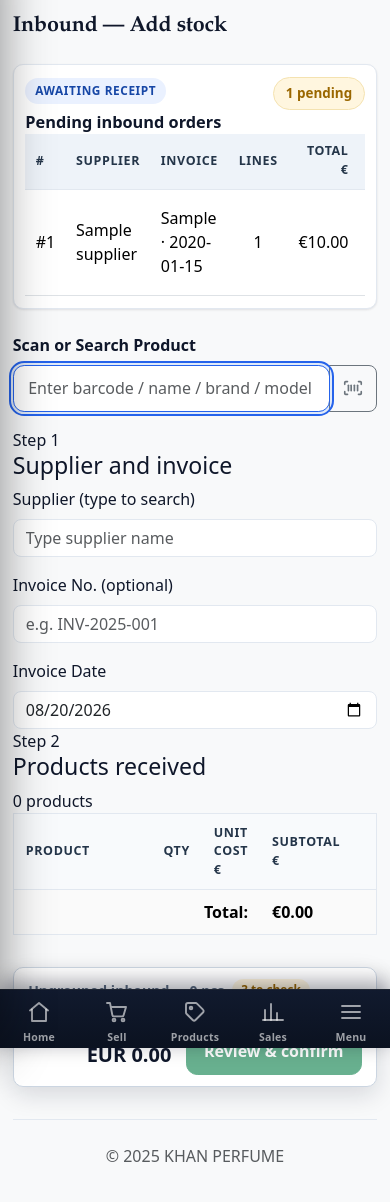
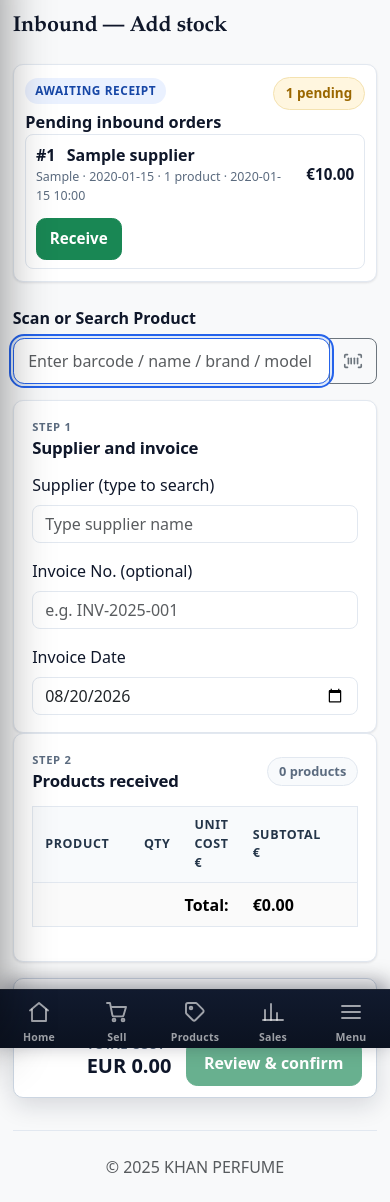
Before and after one commit to mrui0516/InventoryApp, a Django app: page /inbound/ in a window 390 px wide. Shown: the part 50-1252 px from the top of the page. Before the commit the page ends 1212 px from the top, so only its background shows below. Run offline with Django 5.2, Linux system fonts and the light colour scheme; a user stored in the database is signed in; data comes from the database, SQL or seed files in the repository; tables that the repository leaves empty hold one stand-in row (values such as "Sample post"); grey boxes marked "Sample" are stand-in pictures; lists and menus that the app fills with data are empty; some libraries are stand-ins or nearby versions.

Commit message:
fix: inbound panels had no surface; denser receive dialog and Today page
- Bug: inbound's panels were invisible against the page. .operation-card (and
  its head/title/kicker plus .summary-badge) existed only inside outbound.html's
  inline <style>, so inbound used the same class names with no background,
  border or shadow at all. Promoted them into app.css so both operation pages
  share one definition and inbound now matches outbound's surface treatment.
- Awaiting receipt: the wide scrolling table becomes compact cards (number,
  supplier, invoice, product count, created, total, Receive).
- Receive dialog: made scrollable so Confirm receipt is always reachable, and
  tightened - three-up header fields with small caps labels, denser line rows
  and 34px thumbnails - so it fits without scrolling in the common case.
- Today page: removed the payment doughnut, which also drops the Chart.js CDN
  request, and moved Payment mix directly beneath the sales/orders card. KPI
  cards compacted: filler sub-lines ('Today', 'Per order', 'Admin only',
  'Units across all orders') removed and the strip goes two-up on phones.
257 pass. app.css changed - collectstatic needed on deploy.

Co-Authored-By: Claude Opus 4.8 <noreply@anthropic.com>

```diff
--- a/stock/static/css/app.css
+++ b/stock/static/css/app.css
@@ -403,6 +403,33 @@ footer{ border-top:1px solid var(--app-border); margin-top:2rem; }
 .stock-pill.zero{ background:#fef2f2; color:#b42318; border-color:#fecaca; }
 .metric-pill{ background:var(--accent-soft); color:var(--app-accent-ink); }
 
+/* --- operation pages (inbound / outbound) ---
+   These lived only inside outbound.html, so inbound used the same class names
+   with no surface at all and its panels blended into the page background. */
+.operation-card{
+  background:var(--app-surface);
+  border:1px solid var(--app-border);
+  border-radius:var(--app-radius);
+  box-shadow:var(--app-shadow);
+  padding:1.1rem 1.15rem;
+  min-width:0;
+}
+.operation-card .table-responsive{ overflow-x:auto; }
+.operation-card-head{
+  display:flex; justify-content:space-between; gap:1rem;
+  align-items:center; flex-wrap:wrap; margin-bottom:.9rem;
+}
+.operation-title{ margin:0; color:var(--app-text); font-size:1.05rem; font-weight:700; letter-spacing:-.01em; }
+.operation-kicker{
+  display:block; color:var(--app-muted); font-size:.7rem; font-weight:800;
+  letter-spacing:.06em; text-transform:uppercase; margin-bottom:.15rem;
+}
+.summary-badge{
+  display:inline-flex; align-items:center; padding:.24rem .66rem; border-radius:999px;
+  background:var(--app-surface-2); border:1px solid var(--app-border);
+  color:var(--app-muted); font-size:.8rem; font-weight:700; font-variant-numeric:tabular-nums;
+}
+
 /* --- tables --- */
 .table-wrap{ overflow:auto; border:1px solid var(--border); border-radius:var(--app-radius-sm); background:#fff; }
 .table thead th{ font-size:.78rem; font-weight:800; letter-spacing:.05em; text-transform:uppercase; color:#243549; background:#eef3f9; border-bottom:1px solid var(--border); }
--- a/stock/templates/stock/inbound.html
+++ b/stock/templates/stock/inbound.html
@@ -17,41 +17,30 @@
     </div>
     <span class="note-pill warn">{{ pending_reviews|length }} pending</span>
   </div>
-  <div class="table-responsive">
-    <table class="table align-middle mb-0">
-      <thead class="table-light">
-        <tr>
-          <th>#</th>
-          <th>Supplier</th>
-          <th>Invoice</th>
-          <th class="text-center">Lines</th>
-          <th class="text-end">Total &euro;</th>
-          <th>Created</th>
-          <th class="text-end">Action</th>
-        </tr>
-      </thead>
-      <tbody>
-        {% for pr in pending_reviews %}
-          <tr>
-            <td>#{{ pr.order.id }}</td>
-            <td>{{ pr.order.supplier.name }}</td>
-            <td>{{ pr.order.invoice_no|default:"—" }}{% if pr.order.invoice_date %} · {{ pr.order.invoice_date|date:"Y-m-d" }}{% endif %}</td>
-            <td class="text-center">{{ pr.lines|length }}</td>
-            <td class="text-end">&euro;{{ pr.order.total_amount|floatformat:2 }}</td>
-            <td>{{ pr.order.created_at|date:"Y-m-d H:i" }}</td>
-            <td class="text-end">
-              <button type="button" class="btn btn-sm btn-success" data-bs-toggle="modal" data-bs-target="#receive-modal-{{ pr.order.id }}">Review &amp; Receive</button>
-            </td>
-          </tr>
-        {% endfor %}
-      </tbody>
-    </table>
+  <div class="pend-list">
+    {% for pr in pending_reviews %}
+      <article class="pend-card">
+        <div class="pend-main">
+          <div class="pend-top">
+            <span class="pend-no">#{{ pr.order.id }}</span>
+            <span class="pend-supplier">{{ pr.order.supplier.name }}</span>
+          </div>
+          <div class="pend-meta">
+            {{ pr.order.invoice_no|default:"No invoice" }}{% if pr.order.invoice_date %} · {{ pr.order.invoice_date|date:"Y-m-d" }}{% endif %}
+            · {{ pr.lines|length }} product{{ pr.lines|length|pluralize }}
+            · {{ pr.order.created_at|date:"Y-m-d H:i" }}
+          </div>
+        </div>
+        <div class="pend-fig">&euro;{{ pr.order.total_amount|floatformat:2 }}</div>
+        <button type="button" class="btn btn-sm btn-success" data-bs-toggle="modal" data-bs-target="#receive-modal-{{ pr.order.id }}">Receive</button>
+      </article>
+    {% endfor %}
   </div>
 </div>
 
 {% for pr in pending_reviews %}
   <div class="modal fade" id="receive-modal-{{ pr.order.id }}" tabindex="-1" aria-hidden="true">
-    <div class="modal-dialog modal-dialog-centered modal-lg">
+    <div class="modal-dialog modal-dialog-centered modal-lg modal-dialog-scrollable">
       <form method="post" action="{% url 'inbound_receive' pr.order.id %}" class="modal-content">
         {% csrf_token %}
         {{ pr.form.supplier }}
@@ -60,35 +49,35 @@
           <button type="button" class="btn-close" data-bs-dismiss="modal" aria-label="Close"></button>
         </div>
         <div class="modal-body">
-          <div class="row g-2 mb-3">
-            <div class="col-md-5 position-relative">
-              <label class="form-label">Supplier</label>
-              <input type="text" class="form-control js-supplier-search" value="{{ pr.order.supplier.name }}" autocomplete="off">
+          <div class="rcv-fields">
+            <div class="position-relative">
+              <label class="rcv-label">Supplier</label>
+              <input type="text" class="form-control form-control-sm js-supplier-search" value="{{ pr.order.supplier.name }}" autocomplete="off">
               <div class="list-group position-absolute w-100 shadow-sm d-none js-supplier-suggestions" style="z-index:1080;"></div>
             </div>
-            <div class="col-md-3">
-              <label class="form-label">Invoice No.</label>
+            <div>
+              <label class="rcv-label">Invoice No.</label>
               {{ pr.form.invoice_no }}
             </div>
-            <div class="col-md-4">
-              <label class="form-label">Invoice Date</label>
+            <div>
+              <label class="rcv-label">Invoice Date</label>
               {{ pr.form.invoice_date }}
             </div>
-            <div class="col-12">
-              <label class="form-label">Note (optional)</label>
+            <div class="rcv-note">
+              <label class="rcv-label">Note</label>
               {{ pr.form.note }}
             </div>
           </div>
 
           {{ pr.formset.management_form }}
           <div class="table-responsive">
-            <table class="table align-middle mb-0">
+            <table class="table table-sm align-middle mb-0 rcv-table">
               <thead class="table-light">
                 <tr>
                   <th>Product</th>
-                  <th class="text-center" style="width:92px">Qty</th>
-                  <th class="text-end" style="width:130px">Unit Cost &euro;</th>
-                  <th class="text-center" style="width:64px">Remove</th>
+                  <th class="text-center" style="width:82px">Qty</th>
+                  <th class="text-end" style="width:118px">Cost &euro;</th>
+                  <th class="text-center" style="width:56px">Del</th>
                 </tr>
               </thead>
               <tbody>
@@ -100,7 +89,7 @@
                         {% if line.item.image_url %}
                           <div class="cart-product-thumb-wrap"><img src="{{ line.item.image_url }}" class="cart-product-thumb" alt=""></div>
                         {% else %}
-                          <div class="cart-product-thumb-empty">No image</div>
+                          <div class="cart-product-thumb-empty">&mdash;</div>
                         {% endif %}
                         <div class="cart-product-main">
                           <div class="fw-semibold">{{ line.item.display_name }}</div>
@@ -378,6 +367,36 @@
   .cam-zoom .form-range{ flex:1 1 auto; }
   #camera-torch.active{ background:var(--app-accent-soft); border-color:var(--app-accent); color:var(--app-accent-ink); }
   .scan-cam-btn{ flex:0 0 auto; display:inline-flex; align-items:center; justify-content:center; min-width:48px; }
+  /* Awaiting receipt: compact cards instead of a wide scrolling table */
+  .pend-list{ display:grid; gap:.5rem; }
+  .pend-card{
+    display:flex; align-items:center; gap:.75rem; flex-wrap:wrap;
+    padding:.55rem .7rem; border:1px solid var(--app-border);
+    border-radius:var(--app-radius-sm); background:var(--app-surface);
+  }
+  .pend-main{ flex:1 1 14rem; min-width:0; }
+  .pend-no{ font-weight:800; color:var(--app-text); }
+  .pend-supplier{ margin-left:.45rem; font-weight:700; color:var(--app-text); }
+  .pend-meta{ color:var(--app-muted); font-size:.78rem; margin-top:.1rem; }
+  .pend-fig{ font-weight:800; color:var(--app-text); font-variant-numeric:tabular-nums; margin-left:auto; }
+  /* Receive dialog: dense enough to fit without hunting for the buttons */
+  .rcv-fields{ display:grid; grid-template-columns:minmax(0,2fr) minmax(0,1fr) minmax(0,1fr); gap:.5rem; margin-bottom:.75rem; }
+  .rcv-note{ grid-column:1 / -1; }
+  .rcv-label{ display:block; font-size:.68rem; font-weight:800; letter-spacing:.05em; text-transform:uppercase; color:var(--app-muted); margin-bottom:.15rem; }
+  .rcv-fields .form-control,.rcv-fields .form-select,.rcv-fields input,.rcv-fields textarea{
+    width:100%; padding:.35rem .55rem; font-size:.9rem;
+    border:1px solid var(--app-border); border-radius:var(--app-radius-sm);
+  }
+  .rcv-fields textarea{ min-height:2.2rem; }
+  .rcv-table td,.rcv-table th{ padding:.35rem .45rem; }
+  .rcv-table .cart-product-thumb-wrap,.rcv-table .cart-product-thumb-empty{ width:34px; height:34px; }
+  .rcv-table .cart-product{ grid-template-columns:34px minmax(0,1fr); gap:.5rem; }
+  .rcv-table input{ width:100%; padding:.3rem .45rem; font-size:.9rem; border:1px solid var(--app-border); border-radius:var(--app-radius-xs); }
+  @media (max-width:575.98px){
+    .rcv-fields{ grid-template-columns:1fr 1fr; }
+    .pend-card{ padding:.5rem .6rem; }
+    .pend-fig{ font-size:.95rem; }
+  }
   .checkout-bar{
     position:sticky; bottom:calc(var(--tabbar-h) + .5rem); z-index:5;
     display:flex; align-items:center; gap:.9rem; flex-wrap:wrap;
```
Also changed, not shown: docs/STATUS.md (+1 -0 lines), stock/templates/stock/daily_summary.html (+16 -25 lines).
